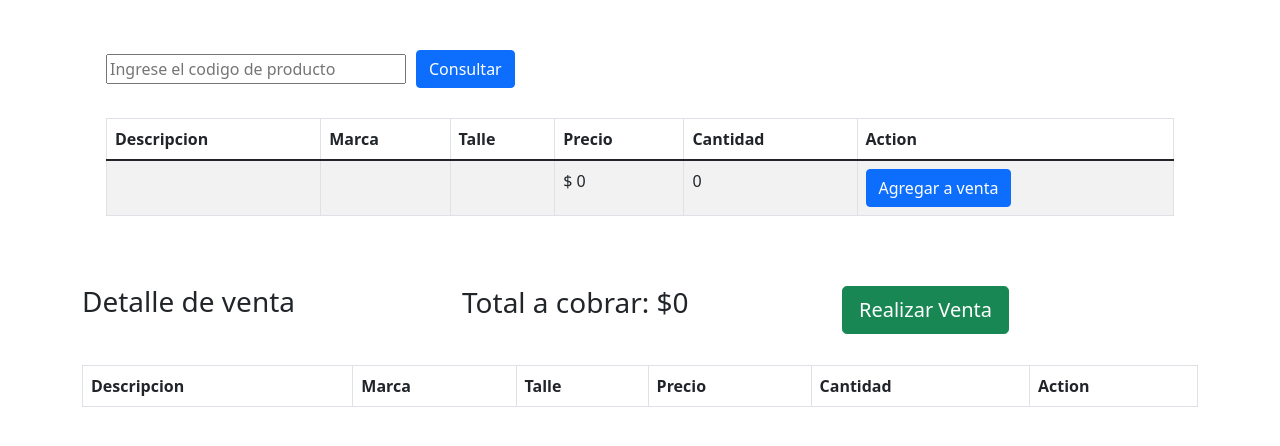
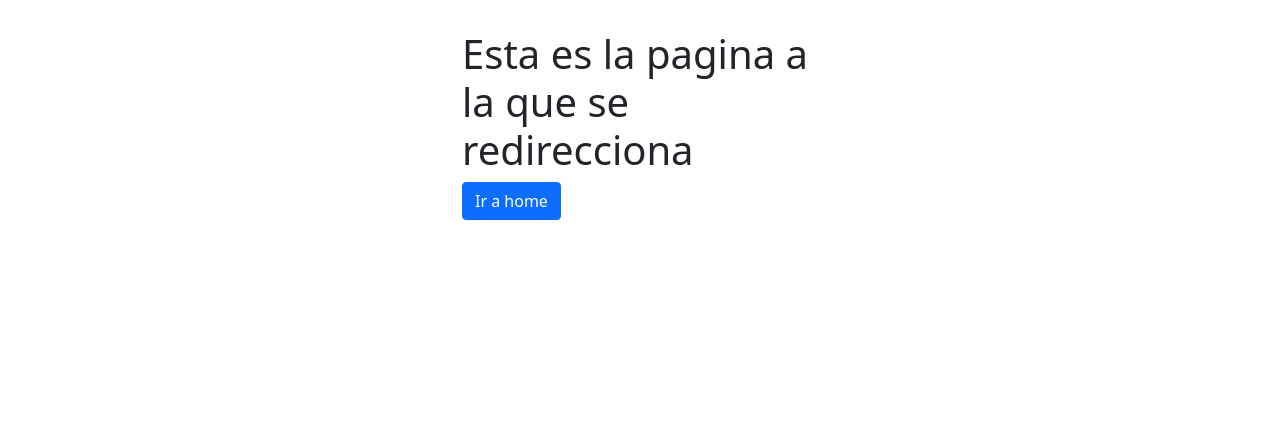
Before and after one commit to ldato/tienda_Leones_Front, a React (Create React App) app: page /PruebaRedirect in a window 1280 px wide. Shown: the top 446 px of the page. Built offline with nearby package versions, Linux system fonts and the light colour scheme.

Commit message:
Se agrego redireccion a componente pruebaredirect y react router

```diff
--- a/package.json
+++ b/package.json
@@ -10,6 +10,7 @@
     "react": "^17.0.2",
     "react-bootstrap": "^2.1.1",
     "react-dom": "^17.0.2",
+    "react-router-dom": "^6.2.1",
     "react-scripts": "5.0.0",
     "web-vitals": "^2.1.4"
   },
--- a/src/App.js
+++ b/src/App.js
@@ -1,11 +1,13 @@
-import React, { useState } from "react";
+import React, { Fragment, useState } from "react";
 import { Col, Container, Row } from "react-bootstrap";
 import "bootstrap/dist/css/bootstrap.css";
 import "./App.css";
 import Buscador from "./components/Buscador";
 import TablaProducto from "./components/TablaProducto";
 import TotalVenta from "./components/TotalVenta";
-// import TablaProducto from "./components/TablaProducto";
+
+import { BrowserRouter as Router, Routes, Route } from "react-router-dom";
+import PruebaRedirect from "./components/PruebaRedirect";
 
 
 
@@ -46,8 +48,11 @@ function App(props) {
     }
 
     return (
-        <>
-            <Container>
+        <>  <Router>
+            <Routes>
+                <Route exact path="/PruebaRedirect" element={<PruebaRedirect />}/>
+                <Route exact path="/" element={
+                <Container>
                 <Row className="Alto-Fila">
                 </Row>
                 <Row className="altura-fila">
@@ -66,12 +71,32 @@ function App(props) {
                         <TablaProducto listaVenta={venta} borrar={removeVenta} />
                     </Col>
                 </Row>
-                {/* <Row className="espacio-superior3">
+            </Container>
+            }/>
+            </Routes>
+
+            {/* <Container>
+                <Row className="Alto-Fila">
+                </Row>
+                <Row className="altura-fila">
+                    <Col xs={12} className="centrar-contenido"><Buscador callback={getResponse} add={addVenta} /></Col>
+                </Row>
+                <Row className="espacio-superior">
+                    <Col xs={4}>
+                        <h3>Detalle de venta</h3>
+                    </Col>
                     <Col>
-                        <TotalVenta listaVender={venta} />
+                    <TotalVenta listaVender={venta} />
                     </Col>
-                </Row> */}
-            </Container>
+                </Row>
+                <Row className="espacio-superior3">
+                    <Col>
+                        <TablaProducto listaVenta={venta} borrar={removeVenta} />
+                    </Col>
+                </Row>
+
+            </Container> */}
+            </Router>
         </>
     )
 }
--- /dev/null
+++ b/src/components/PruebaRedirect.js
@@ -0,0 +1,36 @@
+import React from "react";
+import { Button, Container, Row, Col } from "react-bootstrap";
+import { useNavigate } from "react-router-dom";
+import "../App.css";
+
+function PruebaRedirect(props) {
+
+    let navigate = useNavigate();
+    const venta = props;
+
+    const irHome = () => {
+        navigate("/")
+    }
+
+    return (
+        <>
+            <Container>
+                <Row className="espacio-superior2">
+                    <Col xs={4}>
+
+                    </Col>
+                    <Col xs={4}>
+                    <h1>Esta es la pagina a la que se redirecciona</h1>
+                    <Button onClick={irHome}>Ir a home</Button>
+                    </Col>
+
+                </Row>
+            </Container>
+
+        </>
+
+
+    )
+}
+
+export default PruebaRedirect;
--- a/src/components/TotalVenta.js
+++ b/src/components/TotalVenta.js
@@ -2,6 +2,10 @@ import React from "react";
 import "bootstrap/dist/css/bootstrap.css";
 import "../App.css";
 import { Button, Col, Row } from "react-bootstrap";
+
+ //---------------------------------------------------------------------------------
+ import { useNavigate } from "react-router-dom";
+//--------------------------------------------------------------------------------
 
 
 function TotalVenta(props) {
@@ -13,6 +17,16 @@ function TotalVenta(props) {
         console.log(listaVender);
     }
 
+    //--------------------------------------------------------------------------------------
+    let navigate = useNavigate();
+
+    const Redireccionar = () => {
+        navigate("/PruebaRedirect");
+        console.log(navigate);
+    }
+
+    //--------------------------------------------------------------------------------------
+
 
     return (
 
@@ -21,10 +35,9 @@ function TotalVenta(props) {
                 <h3>Total a cobrar: ${suma}</h3>
             </Col>
             <Col className="centrar-contenido">
-                <Button variant="success" size="lg">Realizar Venta</Button>
+                <Button variant="success" size="lg" onClick={Redireccionar}>Realizar Venta</Button>
             </Col>
         </Row>
-
     )
 }
 
--- a/src/index.js
+++ b/src/index.js
@@ -3,6 +3,8 @@ import ReactDOM from 'react-dom';
 import './index.css';
 import App from './App';
 import reportWebVitals from './reportWebVitals';
+
+
 
 ReactDOM.render(
   <React.StrictMode>
```
Also changed, not shown: 1 other file (tests, documents, lock files or other folders).
